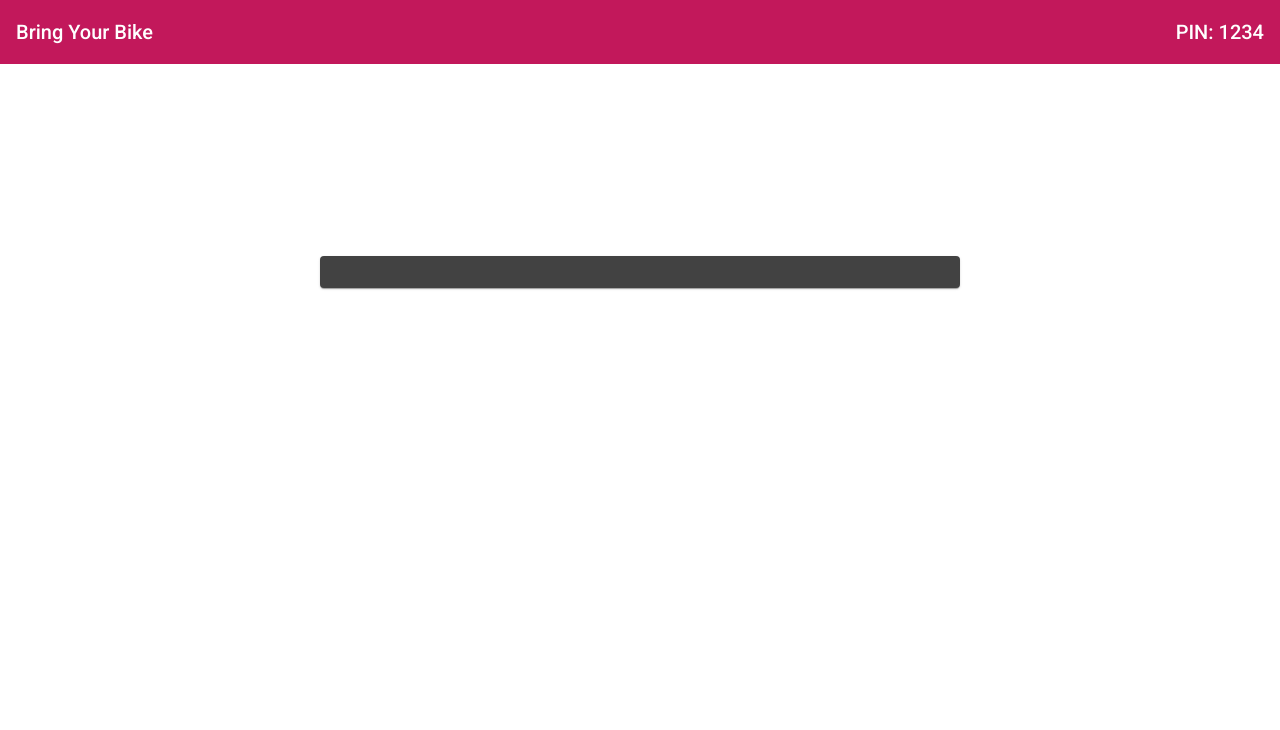
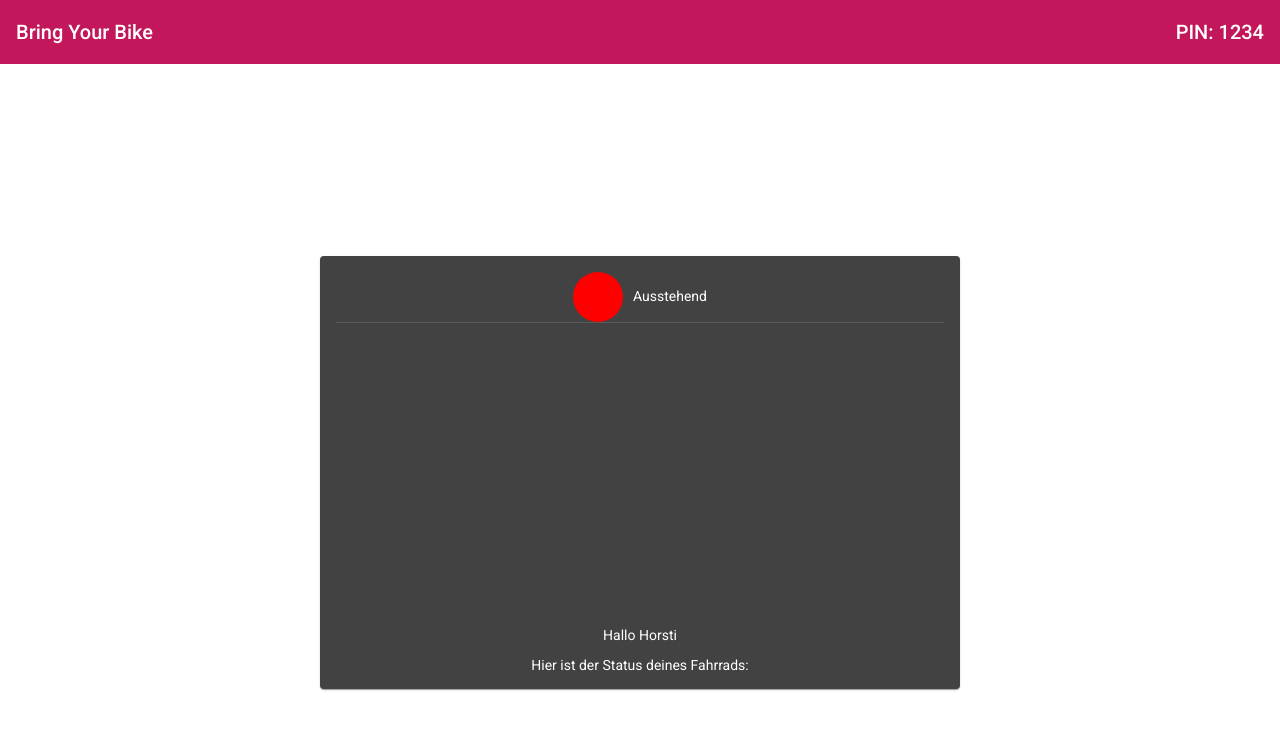
Before and after one commit to s-gbz/BringYourBike-Frontend, an Angular app: page /user in a window 1280 px wide. Shown: the top 730 px of the page. Built offline with nearby package versions, Linux system fonts and the light colour scheme.

Commit message:
Add status info to UserViewComp

```diff
--- a/src/app/entities.ts
+++ b/src/app/entities.ts
@@ -23,9 +23,9 @@ export class Issue {
 }
 
 export enum Status {
-    "Ausstehend" = 0,
-    "In Bearbeitung" = 1,
-    "Bereit zur Abholung" = 2
+    WAIT = "Ausstehend",
+    GOING = "In Bearbeitung",
+    READY = "Bereit zur Abholung"
 }
 
 export enum BikeModels {
--- a/src/app/owner-view/owner-view.component.ts
+++ b/src/app/owner-view/owner-view.component.ts
@@ -12,6 +12,7 @@ export class OwnerViewComponent implements OnInit {
 
   bike: Bike;
   spinnerFinished = false;
+
   constructor(private httpService: HttpService) { }
 
   ngOnInit() {
@@ -20,6 +21,7 @@ export class OwnerViewComponent implements OnInit {
 
   devInitBike(): void {
     this.bike = new Bike();
+    this.bike.ownerName = "Horsti";
     this.bike.id = 1;
     this.bike.email = "horsti1969@gmail.com";
     this.bike.issues = [
--- a/src/app/user-view/user-view.component.html
+++ b/src/app/user-view/user-view.component.html
@@ -27,6 +27,13 @@
 
 <mat-card id="login-card" class="center-container" *ngIf="bike !== undefined && spinnerFinished">
   <mat-card-content>
+    <!-- Status -->
+    <span [ngClass]="{'dot-red': bike.status === 0, 'dot-yellow':  bike.status === 1, 'dot-green':  bike.status === 2}"></span>
+    <span>{{statusInfo}}</span>
 
+
+    <mat-divider class=" margin-bottom"></mat-divider>
+    <p>Hallo {{bike.ownerName}}</p>
+    <p>Hier ist der Status deines Fahrrads:</p>
   </mat-card-content>
 </mat-card>
--- a/src/app/user-view/user-view.component.scss
+++ b/src/app/user-view/user-view.component.scss
@@ -1,4 +1,31 @@
-/* html, body {
-    text-align: center;
-    html,body { height: 100%; margin: 0px; padding: 0px; }
-} */
+$dot-size: 50px;
+
+.dot-red {
+    height: $dot-size;
+    width: $dot-size;
+    background-color: red;
+    border-radius: 50%;
+    display: inline-block;
+    vertical-align: middle;
+    margin-right: 10px;
+  }
+
+  .dot-yellow {
+    height: $dot-size;
+    width: $dot-size;
+    background-color: yellow;
+    border-radius: 50%;
+    display: inline-block;
+    vertical-align: middle;
+    margin-right: 10px;
+  }
+
+  .dot-green {
+    height: $dot-size;
+    width: $dot-size;
+    background-color: green;
+    border-radius: 50%;
+    display: inline-block;
+    vertical-align: middle;
+    margin-right: 10px;
+  }
--- a/src/app/user-view/user-view.component.ts
+++ b/src/app/user-view/user-view.component.ts
@@ -1,6 +1,6 @@
 import { Component, OnInit } from "@angular/core";
 import { HttpService } from "../http.service";
-import { Bike, Issue, BikeModels } from "../entities";
+import { Bike, Issue, BikeModels, Status } from "../entities";
 import { timer } from "rxjs";
 
 @Component({
@@ -12,6 +12,8 @@ export class UserViewComponent implements OnInit {
 
   bike: Bike;
   spinnerFinished = false;
+  statusInfo = "";
+
   constructor(private httpService: HttpService) { }
 
   ngOnInit() {
@@ -20,6 +22,7 @@ export class UserViewComponent implements OnInit {
 
   devInitBike(): void {
     this.bike = new Bike();
+    this.bike.ownerName = "Horsti";
     this.bike.id = 1;
     this.bike.email = "horsti1969@gmail.com";
     this.bike.issues = [
@@ -29,19 +32,34 @@ export class UserViewComponent implements OnInit {
     this.bike.pin = 1234;
     this.bike.priority = 2;
     this.bike.status = 0;
+    this.mapStatusInfoNumToString();
     this.delayAndCloseSpinner();
   }
 
   onClickGetBike(pin: number): void {
     this.httpService.getBikeStatus(pin).subscribe(bike => {
       this.bike = bike;
+      this.mapStatusInfoNumToString();
       this.delayAndCloseSpinner();
     });
   }
 
   delayAndCloseSpinner(): void {
-    timer(1200).subscribe(() => {
+    // TODO: SET TO 1200
+    timer(0).subscribe(() => {
       this.spinnerFinished = true;
     });
   }
+
+  mapStatusInfoNumToString(): void {
+    if (this.bike) {
+      const statusValue = this.bike.status;
+
+      if (statusValue === 0) { this.statusInfo = Status.WAIT; }
+      // tslint:disable-next-line: one-line
+      else if (statusValue === 1) { this.statusInfo = Status.GOING; }
+      // tslint:disable-next-line: one-line
+      else if (statusValue === 2) { this.statusInfo = Status.READY; }
+    }
+  }
 }
--- a/src/styles.scss
+++ b/src/styles.scss
@@ -2,6 +2,11 @@
 
 html, body { height: 100%; }
 body { margin: 0; font-family: Roboto, "Helvetica Neue", sans-serif; }
+
+.margin-bottom {
+    display: block;
+    margin-bottom: 50% !important;
+}
 
 $logo-size: 15%;
 
```
Also changed, not shown: src/app/material/material.module.ts (+5 -2 lines).
